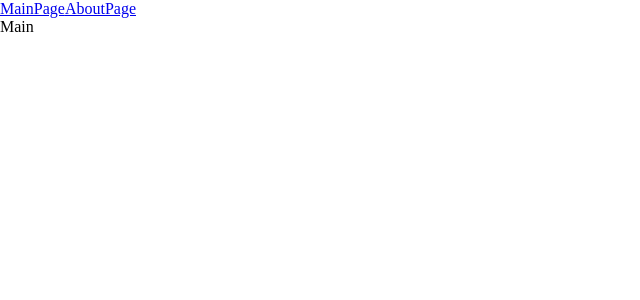
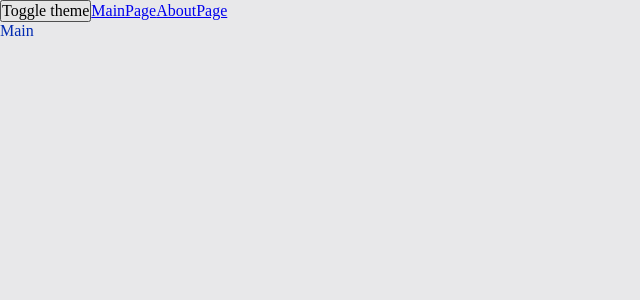
Before and after one commit to Savinoff94/basketball_refactor_ulbi, a React app: page / in a window 1280 px wide. Shown: the top 300 px of the page, without its empty margins (0-640 px from the left). Built offline with nearby package versions, Linux system fonts and the light colour scheme.

Commit message:
theme context

```diff
--- /dev/null
+++ b/src/Theme/ThemeContext.tsx
@@ -0,0 +1,15 @@
+import { createContext } from "react";
+
+export enum Theme {
+    LIGHT = 'light',
+    DARK = 'dark'
+}
+
+export interface ThemeContextProps {
+    theme?: Theme,
+    setTheme?: (theme:Theme) => void
+}
+
+export const LOCAL_STORAGE_THEME_KEY = 'theme';
+
+export const ThemeContext = createContext<ThemeContextProps>({});
--- /dev/null
+++ b/src/Theme/ThemeProvider.tsx
@@ -0,0 +1,29 @@
+import { LOCAL_STORAGE_THEME_KEY, ThemeContext } from "./ThemeContext"
+import { FC, ReactElement, ReactNode, useMemo, useState } from "react";
+import { Theme } from "./ThemeContext";
+
+const defaulTheme = localStorage.getItem(LOCAL_STORAGE_THEME_KEY) as Theme || Theme.LIGHT
+
+interface ThemeProviderProps {
+    children: ReactNode;
+}
+
+const ThemeProvider : FC = ({children} : ThemeProviderProps) => {
+
+    const [theme, setTheme] = useState<Theme>(defaulTheme);
+
+    const defaultProps = useMemo(() => (
+        {
+            theme: theme,
+            setTheme: setTheme
+        }
+    ), [theme])
+
+    return (
+        <ThemeContext.Provider value={defaultProps}>
+            {children}
+        </ThemeContext.Provider>
+    )
+}
+
+export default ThemeProvider
--- /dev/null
+++ b/src/Theme/useTheme.tsx
@@ -0,0 +1,23 @@
+import { LOCAL_STORAGE_THEME_KEY, Theme, ThemeContext } from "./ThemeContext";
+import { useContext } from "react";
+
+interface useThemeResult {
+    toggleTheme: () => void,
+    theme: Theme
+}
+
+export function useTheme() : useThemeResult {
+
+    const {theme, setTheme} = useContext(ThemeContext)
+
+    const toggleTheme = () => {
+        const newTheme = (theme === Theme.LIGHT ? Theme.DARK : Theme.LIGHT);
+        setTheme(newTheme)
+        localStorage.setItem(LOCAL_STORAGE_THEME_KEY, newTheme)
+    }
+
+    return {
+        theme,
+        toggleTheme
+    }
+}
--- a/src/components/App.tsx
+++ b/src/components/App.tsx
@@ -1,15 +1,20 @@
-import './index.scss'
+import '../styles/index.scss'
 import { Routes } from 'react-router-dom';
 import { Route } from 'react-router-dom';
 import { Link } from 'react-router-dom';
 import { Suspense } from 'react';
-import AboutPage from '../pages/AboutPage/AboutPage';
 import { AboutPageAsync } from '../pages/AboutPage/AboutPageAsync';
 import { MainPageAsync } from '../pages/MainPage/MainPageAsync';
-import MainPage from '../pages/MainPage/MainPage';
+import { useTheme } from '../Theme/useTheme';
+
+
 const App = () => {
+
+    const {theme, toggleTheme}= useTheme()
+
     return (
-        <div>
+        <div className={`app ${theme}`}>
+            <button onClick={toggleTheme}>Toggle theme</button>
             <Link to={'/'}>MainPage</Link>
             <Link to={'about'}>AboutPage</Link>
             <Suspense fallback={<div>Loading...</div>}>
--- a/src/components/index.scss
+++ /dev/null
@@ -1,5 +0,0 @@
-* {
-    margin: 0;
-    padding: 0;
-    box-sizing: border-box;
-}
--- a/src/index.tsx
+++ b/src/index.tsx
@@ -1,10 +1,13 @@
 import { render } from "react-dom";
 import App from "./components/App";
 import { BrowserRouter } from "react-router-dom";
+import ThemeProvider from "./Theme/ThemeProvider";
 
 render(
     <BrowserRouter>
-        <App/>
+        <ThemeProvider>
+            <App/>
+        </ThemeProvider>
     </BrowserRouter>
     ,
     document.getElementById('root')
--- /dev/null
+++ b/src/styles/index.scss
@@ -0,0 +1,13 @@
+@import './reset.scss';
+@import './themes/dark.scss';
+@import './themes/light.scss';
+@import './variables/global.scss';
+
+.app {
+    font: var(--font-m);
+
+    background: var(--bg-color);
+    color: var(--primary-color);
+
+    min-height: 100vh;
+}
--- /dev/null
+++ b/src/styles/reset.scss
@@ -0,0 +1,14 @@
+* {
+    margin: 0;
+    padding: 0;
+    box-sizing: border-box;
+}
+
+input,
+button,
+textarea,
+select {
+    margin: 0;
+
+    font: inherit;
+}
--- /dev/null
+++ b/src/styles/themes/dark.scss
@@ -0,0 +1,6 @@
+.app.dark {
+    --bg-color: #0e0e75;
+
+    --primary-color: #049604;
+    --secondary-color: #04ff04
+}
--- /dev/null
+++ b/src/styles/themes/light.scss
@@ -0,0 +1,6 @@
+.app.light {
+    --bg-color: #e8e8ea;
+
+    --primary-color: #022bb2;
+    --secondary-color: #0449e0
+}
```
Also changed, not shown: src/styles/variables/global.scss (added).
